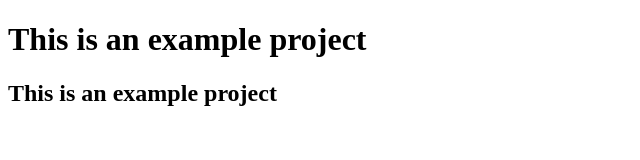
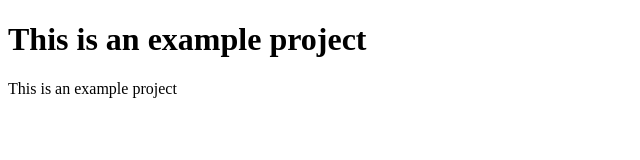
Before and after one commit to sergiy-goshtuk/my-first-project, a plain HTML site: page index.html in a window 1280 px wide. Shown: the whole page, without its empty margins (0-640 px from the left). Drawn offline with Linux system fonts and the light colour scheme.

Commit message:
add index

```diff
--- a/index.html
+++ b/index.html
@@ -7,6 +7,6 @@
 </head>
 <body>
   <h1>This is an example project</h1>
-  <h2>This is an example project</h2>
+  <p>This is an example project</p>
 </body>
 </html>
```
